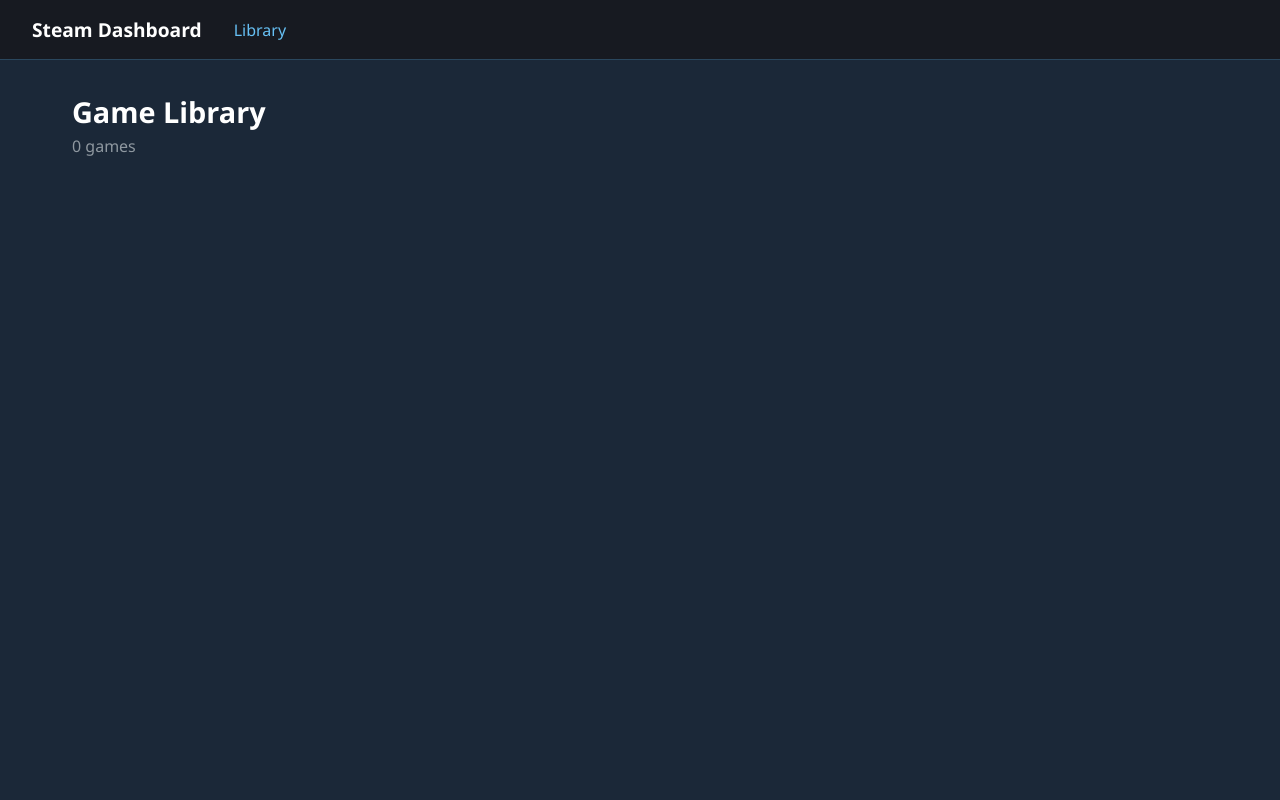
After one commit to WillKirk/steam-dashboard, a Flask app: page /library in a window 1280 px wide. The commit adds this page. Run offline with Flask 3, Linux system fonts and the light colour scheme; data that the repository does not hold is empty.

Commit message:
game library with steam style grid and header images

```diff
--- a/app.py
+++ b/app.py
@@ -1,5 +1,5 @@
 from flask import Flask, render_template
-from steam_api import get_player_summary
+from steam_api import get_player_summary, get_owned_games
 
 app = Flask(__name__)
 
@@ -8,5 +8,10 @@ def index():
     player = get_player_summary()
     return render_template("index.html", player=player)
 
+@app.route("/library")
+def library():
+    games = get_owned_games()
+    return render_template("library.html", games=games)
+
 if __name__ == "__main__":
     app.run(debug=True)
--- /dev/null
+++ b/static/css/style.css
@@ -0,0 +1,132 @@
+/* ===== RESET & BASE ===== */
+* {
+    margin: 0;
+    padding: 0;
+    box-sizing: border-box;
+}
+
+body {
+    background-color: #1b2838;
+    color: #c6d4df;
+    font-family: 'Segoe UI', Tahoma, Geneva, Verdana, sans-serif;
+    min-height: 100vh;
+}
+
+a {
+    color: #66c0f4;
+    text-decoration: none;
+}
+
+a:hover {
+    color: #fff;
+}
+
+/* ===== NAV ===== */
+nav {
+    background-color: #171a21;
+    padding: 1rem 2rem;
+    display: flex;
+    align-items: center;
+    gap: 2rem;
+    border-bottom: 1px solid #2a475e;
+}
+
+nav a:first-child {
+    font-size: 1.2rem;
+    font-weight: bold;
+    color: #fff;
+}
+
+/* ===== MAIN CONTENT ===== */
+main {
+    max-width: 1200px;
+    margin: 0 auto;
+    padding: 2rem;
+}
+
+/* ===== PROFILE ===== */
+.profile {
+    display: flex;
+    align-items: center;
+    gap: 1.5rem;
+    background: #2a475e;
+    padding: 2rem;
+    border-radius: 8px;
+    margin-bottom: 2rem;
+}
+
+.profile img {
+    width: 100px;
+    height: 100px;
+    border-radius: 4px;
+    border: 2px solid #66c0f4;
+}
+
+.profile h1 {
+    font-size: 2rem;
+    color: #fff;
+}
+
+.profile p {
+    color: #8f98a0;
+    margin-top: 0.25rem;
+}
+
+/* ===== LIBRARY ===== */
+.library-header {
+    margin-bottom: 1.5rem;
+}
+
+.library-header h1 {
+    color: #fff;
+    font-size: 1.8rem;
+}
+
+.library-header p {
+    color: #8f98a0;
+    margin-top: 0.25rem;
+}
+
+.game-grid {
+    display: grid;
+    grid-template-columns: repeat(auto-fill, minmax(200px, 1fr));
+    gap: 1rem;
+}
+
+.game-card {
+    background: #2a475e;
+    border-radius: 6px;
+    overflow: hidden;
+    transition: transform 0.2s, box-shadow 0.2s;
+    cursor: pointer;
+}
+
+.game-card:hover {
+    transform: translateY(-4px);
+    box-shadow: 0 8px 20px rgba(0,0,0,0.4);
+}
+
+.game-card img {
+    width: 100%;
+    aspect-ratio: 460 / 215;
+    object-fit: cover;
+    background: #1b2838;
+}
+
+.game-info {
+    padding: 0.75rem;
+}
+
+.game-info h3 {
+    font-size: 0.85rem;
+    color: #fff;
+    white-space: nowrap;
+    overflow: hidden;
+    text-overflow: ellipsis;
+}
+
+.game-info p {
+    font-size: 0.8rem;
+    color: #8f98a0;
+    margin-top: 0.25rem;
+}
--- a/steam_api.py
+++ b/steam_api.py
@@ -16,3 +16,17 @@ def get_player_summary():
     response.raise_for_status()
     players = response.json()["response"]["players"]
     return players[0] if players else None
+
+def get_owned_games():
+    url = f"{BASE_URL}/IPlayerService/GetOwnedGames/v1/"
+    params = {
+        "key": STEAM_API_KEY,
+        "steamid": STEAM_ID,
+        "include_appinfo": True,
+        "include_played_free_games": True
+    }
+    response = requests.get(url, params=params)
+    response.raise_for_status()
+    games = response.json()["response"].get("games", [])
+    # Sort by playtime, most played first
+    return sorted(games, key=lambda g: g["playtime_forever"], reverse=True)
--- a/templates/base.html
+++ b/templates/base.html
@@ -9,6 +9,7 @@
 <body>
     <nav>
         <a href="/">Steam Dashboard</a>
+        <a href="/library">Library</a>
     </nav>
     <main>
         {% block content %}{% endblock %}
--- /dev/null
+++ b/templates/library.html
@@ -0,0 +1,19 @@
+{% extends "base.html" %}
+{% block content %}
+<div class="library-header">
+    <h1>Game Library</h1>
+    <p>{{ games|length }} games</p>
+</div>
+
+<div class="game-grid">
+    {% for game in games %}
+    <div class="game-card">
+        <img src="https://cdn.akamai.steamstatic.com/steam/apps/{{ game.appid }}/header.jpg" alt="{{ game.name }}">
+        <div class="game-info">
+            <h3>{{ game.name }}</h3>
+            <p>{{ (game.playtime_forever / 60) | round(1) }} hrs</p>
+        </div>
+    </div>
+    {% endfor %}
+</div>
+{% endblock %}
```
